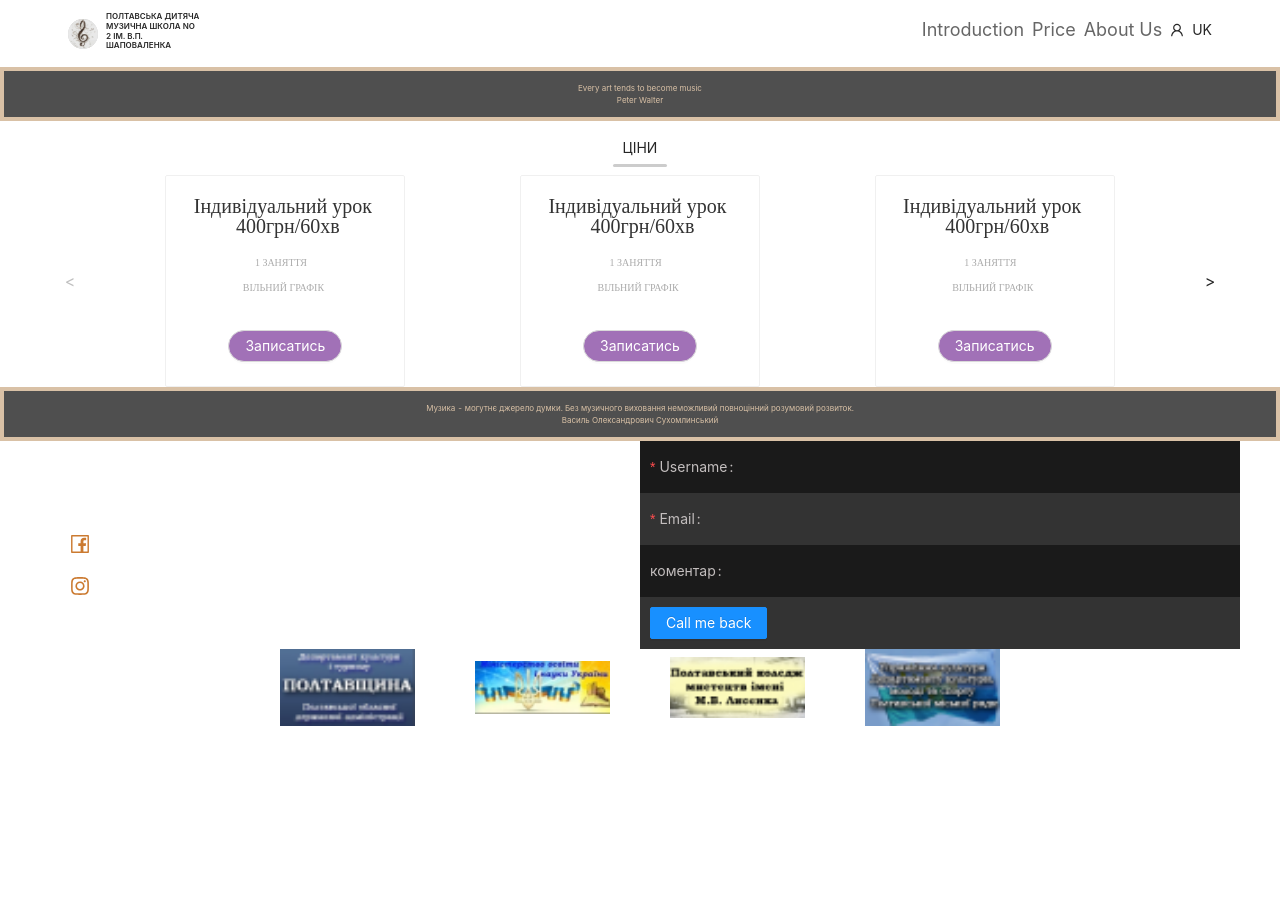
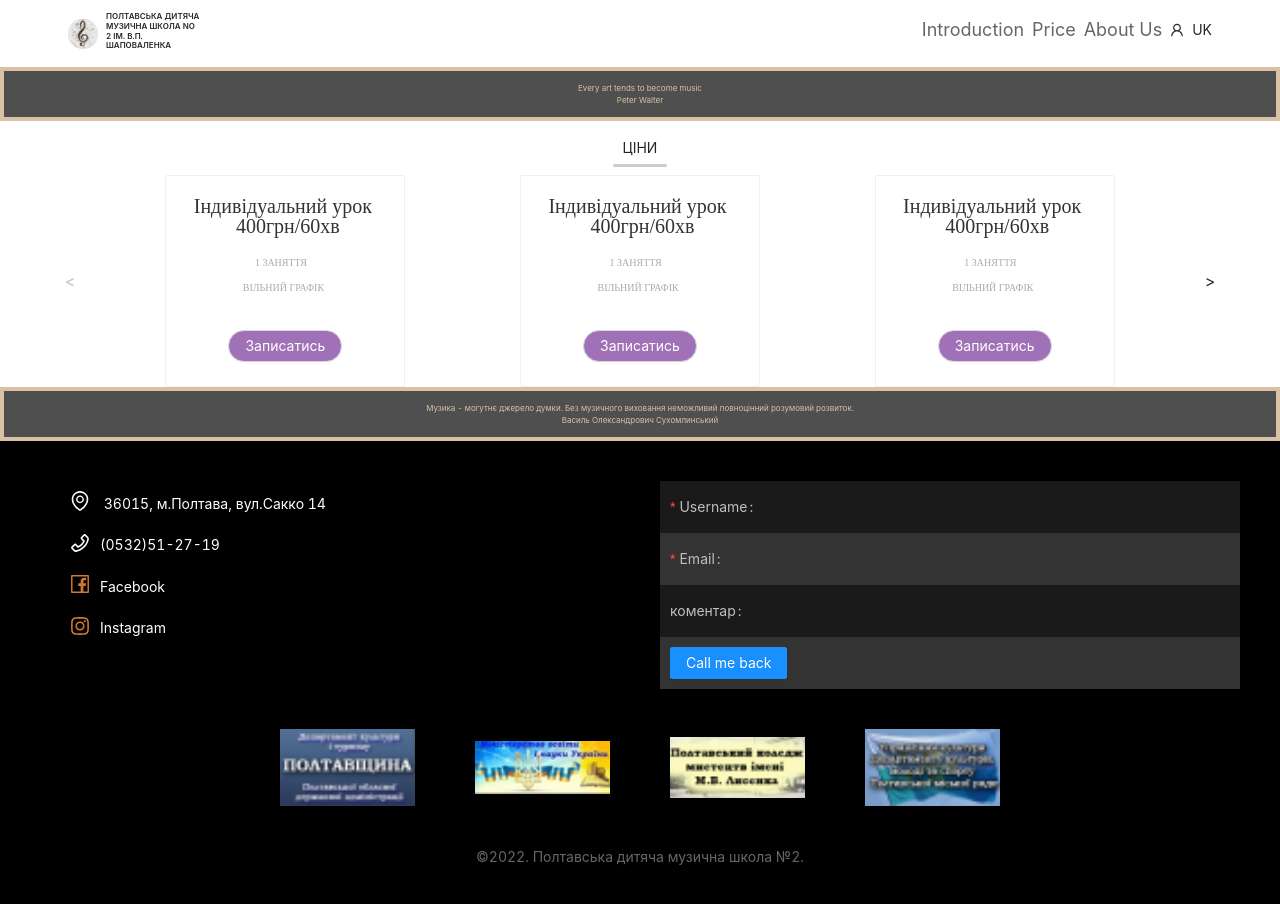
Before and after one commit to YEvhen-SHmatko/music-school, a React (Create React App) app: page /price in a window 1280 px wide. Shown: the top 904 px of the page. Before the commit the page ends 800 px from the top, so only its background shows below. Built offline with nearby package versions, Linux system fonts and the light colour scheme.

Commit message:
add footer

```diff
--- a/src/App.tsx
+++ b/src/App.tsx
@@ -1,7 +1,7 @@
 import { Col, Row } from 'antd';
 import React from 'react';
 import { BrowserRouter as Router, Routes, Route, Navigate } from 'react-router-dom';
-import { Header, LogInForm, Links, Partners, Copyright } from './components';
+import { Header, Footer } from './components';
 import { Root, Introduction, Price, AboutUs } from './pages';
 
 const App: React.FC = () => (
@@ -20,62 +20,8 @@ const App: React.FC = () => (
         <Route path="*" element={<Navigate to="/" />} />
       </Routes>
     </Router>
-    <Col span={24}>
-      <div className="root-container">
-        <Row>
-          <Col xs={24} lg={12}>
-            <Links
-              items={[
-                {
-                  id: 'location',
-                  link: 'www.google.com',
-                  title: ' 36015, м.Полтава, вул.Сакко 14',
-                },
-                { id: 'phone', link: 'tel:+3809887797', title: '(0532)51-27-19' },
-                { id: 'facebook', link: 'www.facebook.com', title: 'Facebook' },
-                { id: 'instagram', link: 'www.instagram.com', title: 'Instagram' },
-              ]}
-            />
-          </Col>
-          <Col xs={24} lg={12}>
-            <LogInForm />
-          </Col>
-          <Col span={24}>
-            <Partners
-              items={[
-                {
-                  link: 'https://google.com',
-                  img: '/img/image10.png',
-                  title: 'partner1',
-                  id: 'partner1',
-                },
-                {
-                  link: 'https://google.com',
-                  img: '/img/image11.png',
-                  title: 'partner2',
-                  id: 'partner2',
-                },
-                {
-                  link: 'https://google.com',
-                  img: '/img/image12.png',
-                  title: 'partner3',
-                  id: 'partner3',
-                },
-                {
-                  link: 'https://google.com',
-                  img: '/img/image13.png',
-                  title: 'partner4',
-                  id: 'partner4',
-                },
-              ]}
-            />
-          </Col>
-          <Col span={24}>
-            <Copyright startDate={2022} title={'Полтавська  дитяча  музична  школа №2.'} />
-          </Col>
-        </Row>
-      </div>
-    </Col>
+
+    <Footer />
   </Row>
 );
 
--- /dev/null
+++ b/src/components/Footer/Footer.tsx
@@ -0,0 +1,70 @@
+import React from 'react';
+import { Col, Row } from 'antd';
+import LogInForm from '../LogInForm';
+import Links from '../Links';
+import Partners from '../Partners';
+import Copyright from '../Copyright';
+import s from './footer.module.css';
+
+const Footer: React.FC = () => {
+  return (
+    <div className={s.container}>
+      <div className="root-container">
+        <Row gutter={[40, 40]}>
+          <Col xs={24} lg={12}>
+            <Links
+              items={[
+                {
+                  id: 'location',
+                  link: 'www.google.com',
+                  title: ' 36015, м.Полтава, вул.Сакко 14',
+                },
+                { id: 'phone', link: 'tel:+3809887797', title: '(0532)51-27-19' },
+                { id: 'facebook', link: 'www.facebook.com', title: 'Facebook' },
+                { id: 'instagram', link: 'www.instagram.com', title: 'Instagram' },
+              ]}
+            />
+          </Col>
+          <Col xs={24} lg={12}>
+            <LogInForm />
+          </Col>
+          <Col span={24}>
+            <Partners
+              items={[
+                {
+                  link: 'https://google.com',
+                  img: '/img/image10.png',
+                  title: 'partner1',
+                  id: 'partner1',
+                },
+                {
+                  link: 'https://google.com',
+                  img: '/img/image11.png',
+                  title: 'partner2',
+                  id: 'partner2',
+                },
+                {
+                  link: 'https://google.com',
+                  img: '/img/image12.png',
+                  title: 'partner3',
+                  id: 'partner3',
+                },
+                {
+                  link: 'https://google.com',
+                  img: '/img/image13.png',
+                  title: 'partner4',
+                  id: 'partner4',
+                },
+              ]}
+            />
+          </Col>
+          <Col span={24}>
+            <Copyright startDate={2022} title={'Полтавська  дитяча  музична  школа №2.'} />
+          </Col>
+        </Row>
+      </div>
+    </div>
+  );
+};
+
+export default Footer;
--- /dev/null
+++ b/src/components/Footer/footer.module.css
@@ -0,0 +1,5 @@
+.container {
+  padding: 40px;
+  background: black;
+  width: 100%;
+}
--- /dev/null
+++ b/src/components/Footer/index.ts
@@ -0,0 +1 @@
+export { default } from './Footer';
--- a/src/components/index.ts
+++ b/src/components/index.ts
@@ -14,3 +14,4 @@ export { default as MobileMenu } from './MobileMenu';
 export { default as Menu } from './Menu';
 export { default as Map } from './Map';
 export { default as Product } from './Product';
+export { default as Footer } from './Footer';
--- a/src/styles/index.css
+++ b/src/styles/index.css
@@ -4,6 +4,7 @@
   box-sizing: border-box;
   /* border: 1px solid #000; */
 }
+
 .root-container {
   width: 1200px;
   margin: 0 auto;
```
